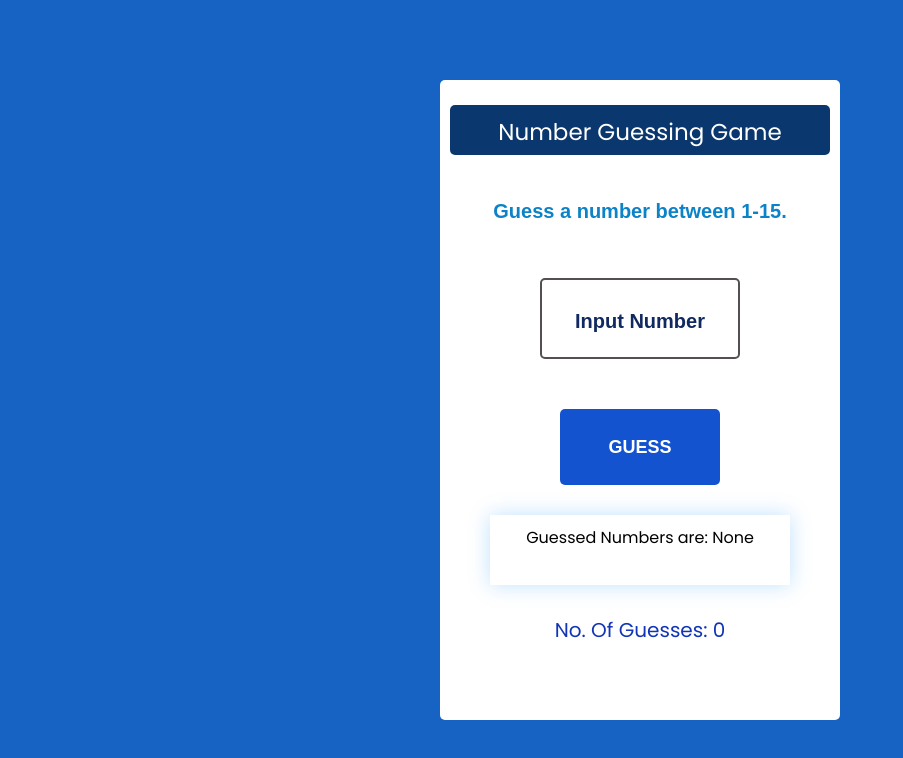
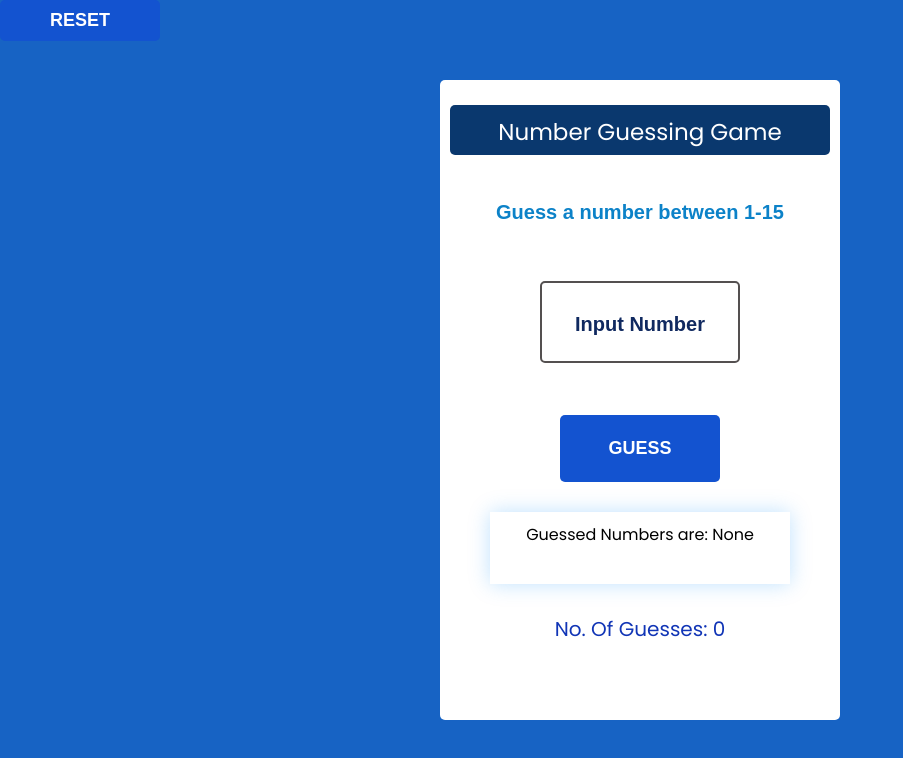
Before and after one commit to NharnahQwami/number_guesser_game, a plain HTML site: page index.html in a window 1280 px wide. Shown: the whole page, without its empty margins (0-903 px from the left). Drawn offline with Linux system fonts and the light colour scheme.

Commit message:
change v2

```diff
--- a/index.html
+++ b/index.html
@@ -13,7 +13,7 @@
 <body>
     <div class="container">
      <div class="heading">Number Guessing Game</div>
-       <h3>Guess a number between 1-15.</h3>
+       <h3>Guess a number between 1-15</h3>
        <input type="text" placeholder="Input Number" id="guess"><br>
        <button onclick="play()" id="my_btn">GUESS</button>
       <div class="display">
@@ -25,6 +25,8 @@
       <p id="message1">No. Of Guesses: 0</p>
     </div>
 
+    <button onclick="clear()" id="my_btn">RESET</button>
+
 </body>
   <script src="script.js"></script>
   <script>
--- a/script.js
+++ b/script.js
@@ -35,3 +35,7 @@
             }
         }
     }
+
+    function clear(){
+        location.reload();
+    }
--- a/style.css
+++ b/style.css
@@ -61,7 +61,7 @@ input[type="text"]::placeholder{
 }
 button{
   width: 160px;
-  padding: 15px 0;
+  padding: 10px 0;
   border-radius: 5px;
   background-color: #1353d0;
   color: #ffffff;
```
Lines whose indentation alone changed are shown as unchanged.
